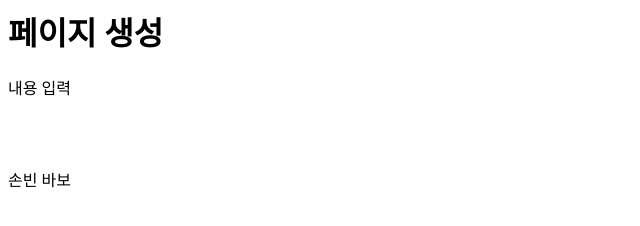
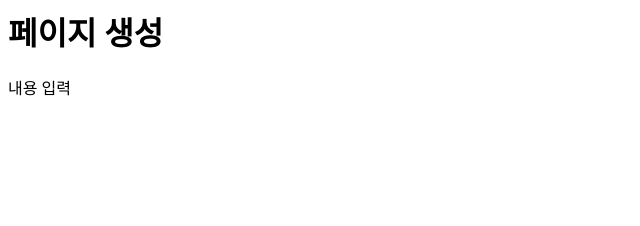
Before and after one commit to Hongkyoungseuk/test_githubpage, a plain HTML site: page index.html in a window 1280 px wide. Shown: the full height of the page, 0-640 px from the left. Drawn offline with Linux system fonts and the light colour scheme.

Commit message:
Update index.html

```diff
--- a/index.html
+++ b/index.html
@@ -2,4 +2,3 @@
 
 <p> 내용 입력 </p><br>
 <br>
-<p> 손빈 바보 </p>
```
